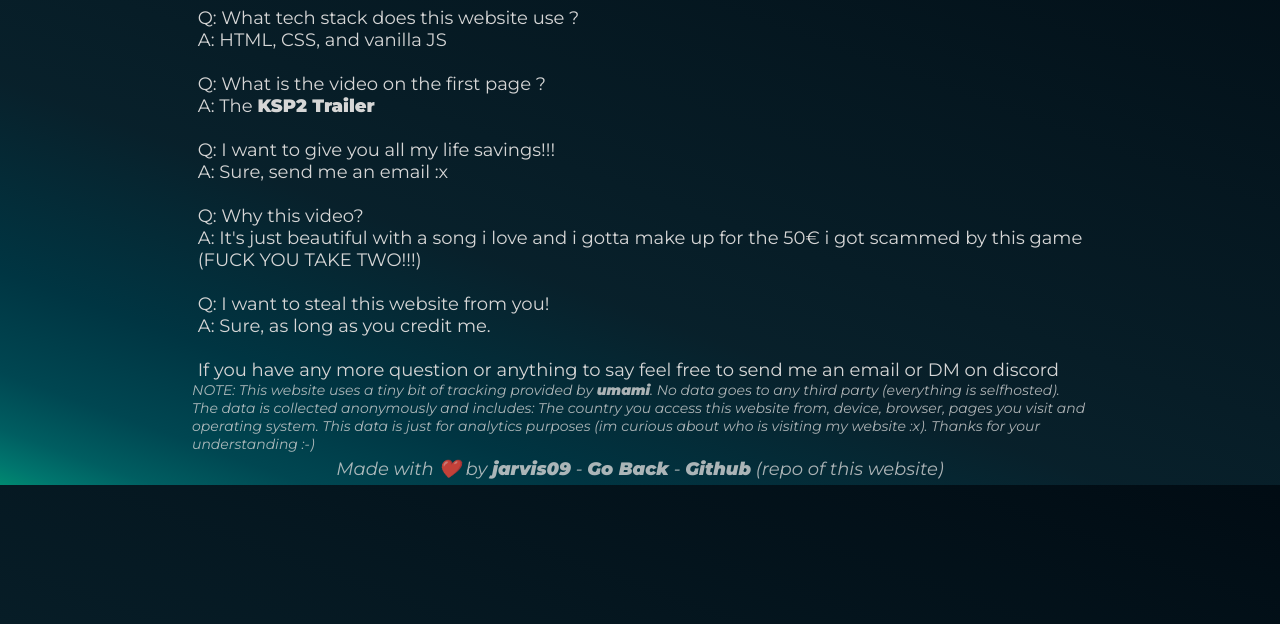
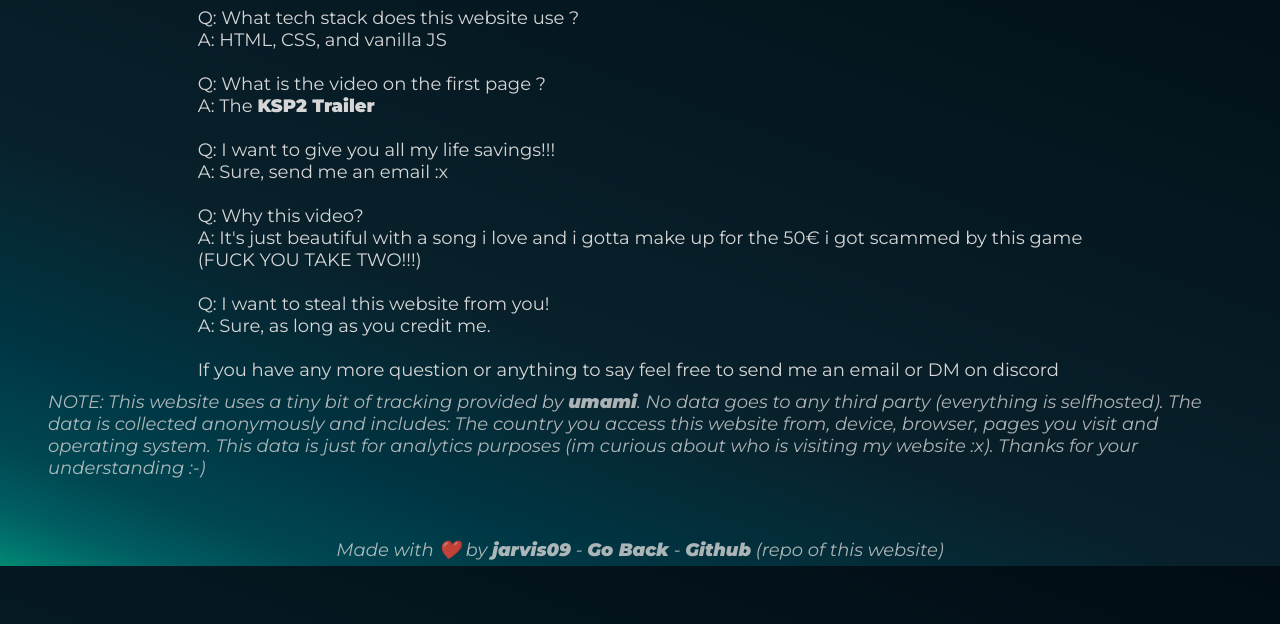
Before and after one commit to jarvis09-yann/portfolio, a plain HTML site: page about.html in a window 1280 px wide. Shown: the part 176-800 px from the top of the page. Drawn offline with Linux system fonts and the light colour scheme.

Commit message:
fixed cookie notice

```diff
--- a/about.html
+++ b/about.html
@@ -56,7 +56,9 @@
             me an email or DM on discord
           </p>
         </ul>
-        <p class="cookie-notice">
+      </div>
+      <div class="subtext-container">
+        <p class="subtext">
           NOTE: This website uses a tiny bit of tracking provided by
           <a href="https://umami.is" class="link bold">umami</a>. No data goes
           to any third party (everything is selfhosted). The data is collected
--- a/style.css
+++ b/style.css
@@ -456,6 +456,7 @@
 
 footer {
   margin: 5px;
+  margin-top: 50px;
   display: -webkit-box;
   display: -ms-flexbox;
   display: flex;
@@ -487,8 +488,14 @@
   font-size: 18px;
 }
 
-.cookie-notice {
-  font-size: 14px;
+.subtext-container {
+  display: flex;
+  justify-content: center;
+  align-items: center;
+  margin: 10px 48px;
+}
+.subtext {
+  font-size: 18px;
   color: var(--c-text);
   opacity: 0.8;
   font-style: italic;
@@ -572,7 +579,8 @@
     font-size: 10px;
   }
 
-  .qna-container {
+  .qna-container,
+  .subtext-container {
     width: 100%;
     font-size: 16px;
   }
```
Also changed, not shown: index.html (+0 -6 lines).
